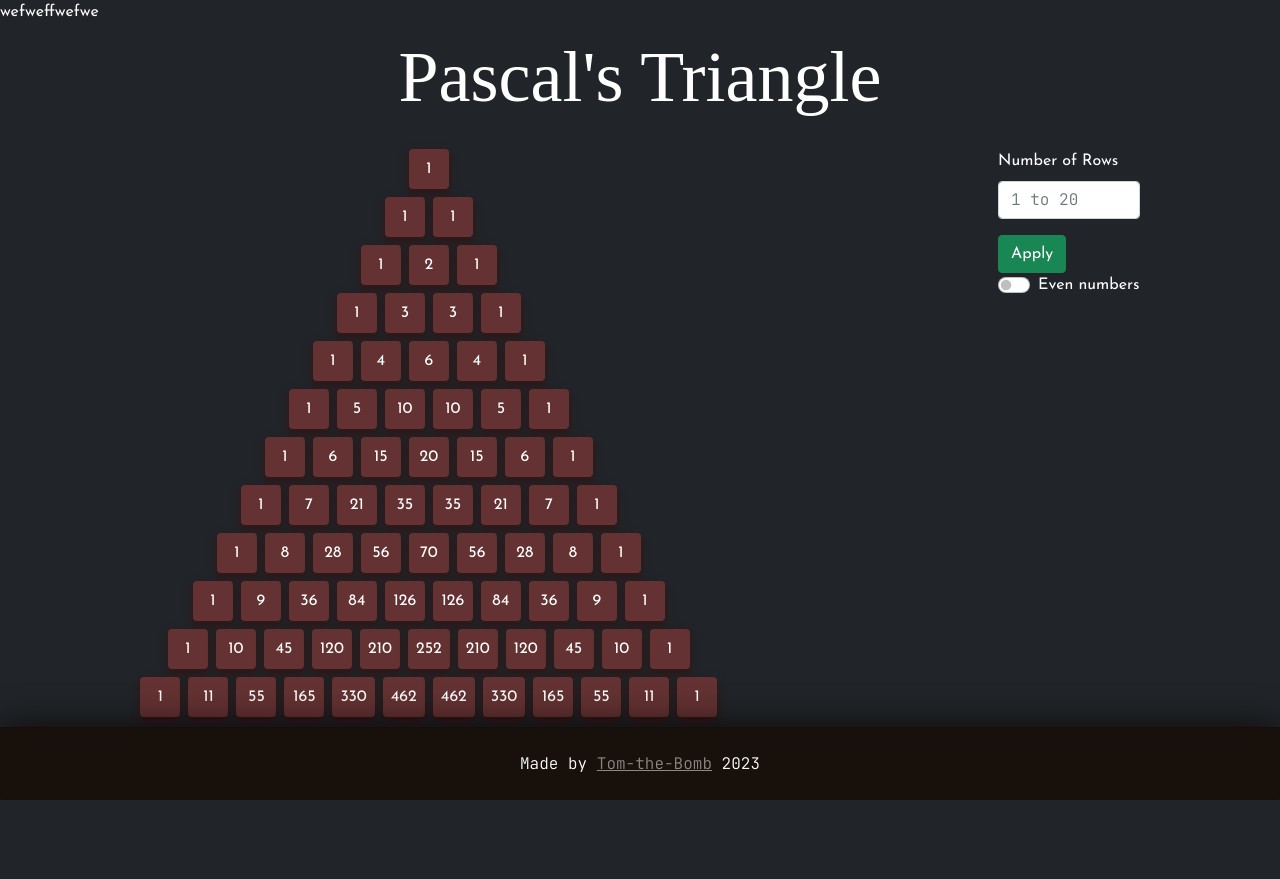
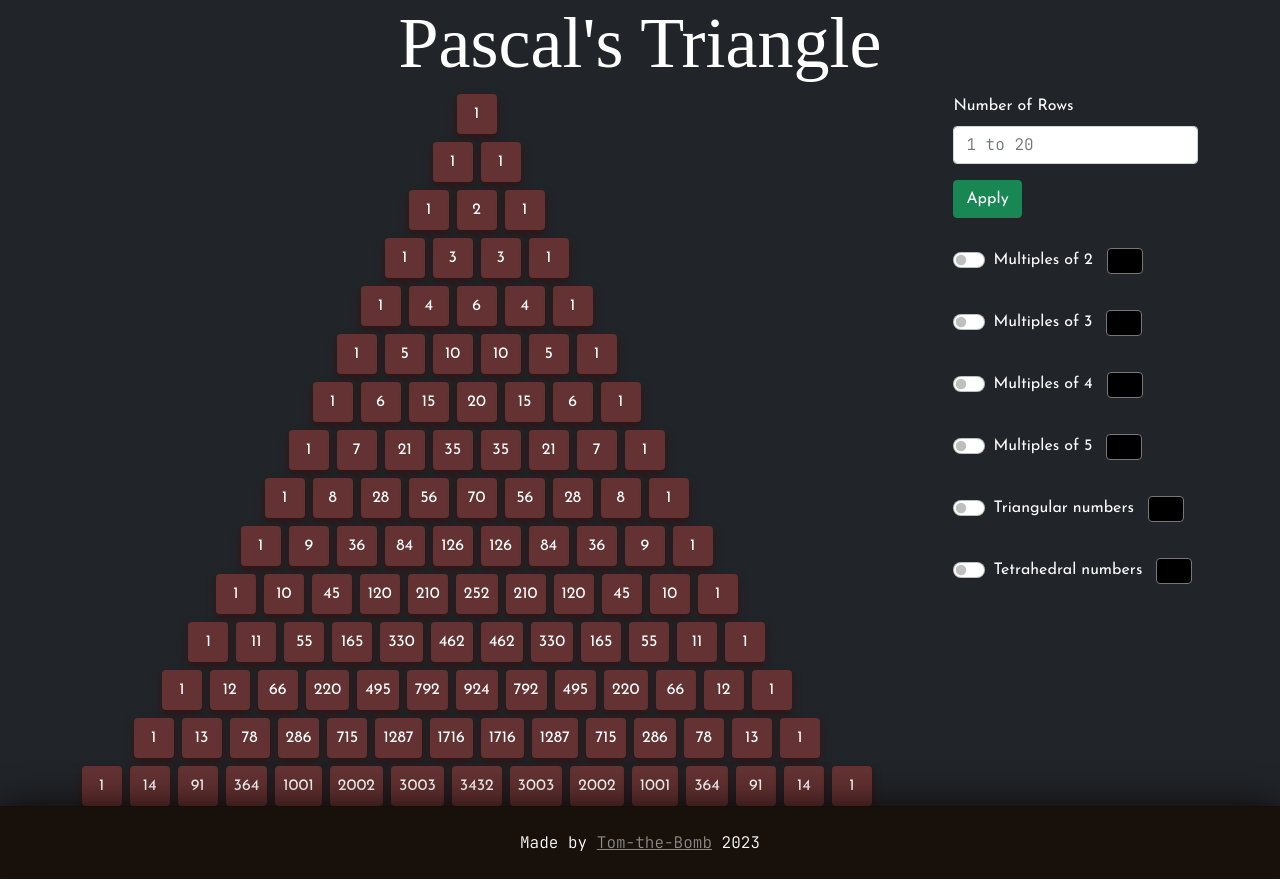
Before and after one commit to Tom-the-Bomb/Pascals-Triangle, a React (Create React App) app: page / in a window 1280 px wide. Before the commit the page ends 800 px from the top, so only its background shows below. Built offline with nearby package versions, Linux system fonts and the light colour scheme; a web font is replaced by a local one.

Commit message:
fixed controls

```diff
--- a/src/App.jsx
+++ b/src/App.jsx
@@ -1,11 +1,9 @@
-import NavBar from "./components/NavBar";
 import Main from "./components/Main";
 import Footer from "./components/Footer";
 
 export default function App() {
     return (
         <div className="App body d-flex flex-column justify-content-center">
-            <NavBar></NavBar>
             <Main></Main>
             <Footer></Footer>
         </div>
--- a/src/components/Main.jsx
+++ b/src/components/Main.jsx
@@ -1,23 +1,42 @@
 import { useState } from "react";
 import Triangle from "./Triangle";
 
-function addCondition(condition, value, conditions, setConditions) {
-    const index = conditions.indexOf(condition);
-    if (value === 'on') {
-        if (index <= -1) {
-            conditions.push(condition);
-        }
-    } else {
-        if (index > -1) {
-            conditions.splice(index, 1);
+function Control({condition, setConditions}) {
+    const addCondition = (condition, value) => {
+        if (value) {
+            setConditions((conditions) => [
+                ...conditions,
+                condition,
+            ]);
+        } else {
+            setConditions((conditions) =>
+                conditions.filter((o) => o.name !== condition.name)
+            );
         }
     }
-    setConditions(conditions);
+    return (
+        <div className="d-flex flex-row gap-2 align-items-center">
+            <div class="form-check form-switch">
+                <input
+                    onChange={
+                        (event) => addCondition(
+                            condition,
+                            event.target.checked,
+                        )
+                    }
+                    class="form-check-input" type="checkbox" id={condition.name}></input>
+                <label class="form-check-label" htmlFor={condition.name}>{condition.name}</label>
+            </div>
+            <input
+                class="form-control-color color-picker" type="color" id={condition.name + "color"}
+            ></input>
+        </div>
+    )
 }
 
-function Controls({setNRows, conditions, setConditions}) {
+function Controls({setNRows, setConditions}) {
     return (
-        <div>
+        <div className="d-flex flex-column gap-4">
             <form id="triForm"
                 onSubmit={
                     (event) => {
@@ -32,7 +51,7 @@ function Controls({setNRows, conditions, setConditions}) {
                 }
             >
                 <div class="mb-3">
-                    <label for="row-n" class="form-label">Number of Rows</label>
+                    <label htmlFor="row-n" class="form-label">Number of Rows</label>
                     <input
                         type="number"
                         name="nRows"
@@ -44,32 +63,26 @@ function Controls({setNRows, conditions, setConditions}) {
                 </div>
                 <button className="btn btn-success" type="submit">Apply</button>
             </form>
-            <div class="form-check form-switch">
-                <input
-                    onChange={
-                        (event) => addCondition(
-                            [(n) => n % 2 === 0, "#ffffff"],
-                            event.target.value, conditions, setConditions,
-                        )
-                    }
-                    class="form-check-input" type="checkbox" id="evenNumbers"></input>
-                <label class="form-check-label" for="evenNumbers">Even numbers</label>
-            </div>
+            <Control condition={{name: "Multiples of 2", f: (n, _, __) => n % 2 === 0}} setConditions={setConditions}></Control>
+            <Control condition={{name: "Multiples of 3", f: (n, _, __) => n % 3 === 0}} setConditions={setConditions}></Control>
+            <Control condition={{name: "Multiples of 4", f: (n, _, __) => n % 4 === 0}} setConditions={setConditions}></Control>
+            <Control condition={{name: "Multiples of 5", f: (n, _, __) => n % 5 === 0}} setConditions={setConditions}></Control>
+            <Control condition={{name: "Triangular numbers", f: (_, n, k) => k === 2 || k === n - 2}} setConditions={setConditions}></Control>
+            <Control condition={{name: "Tetrahedral numbers", f: (_, n, k) => k === 3 || k === n - 3}} setConditions={setConditions}></Control>
         </div>
     )
 }
 
 export default function Main() {
-    const [ nRows, setNRows ] = useState(12);
+    const [ nRows, setNRows ] = useState(15);
     const [ conditions, setConditions ] = useState([]);
 
     return (
         <main class="d-flex flex-column flex-grow-1 justify-content-around">
             <h1 class="display-2 text-center text-white">Pascal's Triangle</h1>
-            <div className="d-flex flex-row justify-content-around">
+            <div className="flex-wrap d-flex flex-row justify-content-evenly">
                 <Triangle nRows={nRows} conditions={conditions}></Triangle>
                 <Controls
-                    conditions={conditions}
                     setNRows={(x) => setNRows(x)}
                     setConditions={(x) => setConditions(x)}
                 ></Controls>
--- a/src/components/NavBar.jsx
+++ /dev/null
@@ -1,5 +0,0 @@
-export default function NavBar() {
-    return (
-        <nav>wefweffwefwe</nav>
-    )
-}
--- a/src/components/Triangle.jsx
+++ b/src/components/Triangle.jsx
@@ -2,9 +2,11 @@ import { nk } from "./Solver";
 
 function Number({n, k, conditions}) {
     const number = nk(n, k);
-    const hl = conditions.filter(([f, _]) => f(number))[0];
+    const hl = conditions.filter((o) => o.f(number, n, k))[0];
     return (
-        <div style={hl ? {backgroundColor: hl[1]} : null} className="text-center p-2 rounded-2 number">
+        <div style={hl ? {backgroundColor: document.getElementById(hl.name + "color").value} : null}
+            className="text-center p-2 rounded-2 number"
+        >
             {number}
         </div>
     )
--- a/src/index.css
+++ b/src/index.css
@@ -20,6 +20,10 @@ input {
 
 h1 {
     font-family: var(--geo-font);
+}
+.color-picker {
+    border: none;
+    background-color: transparent;
 }
 
 .number {
```
Also changed, not shown: 1 other file (tests, documents, lock files or other folders).
